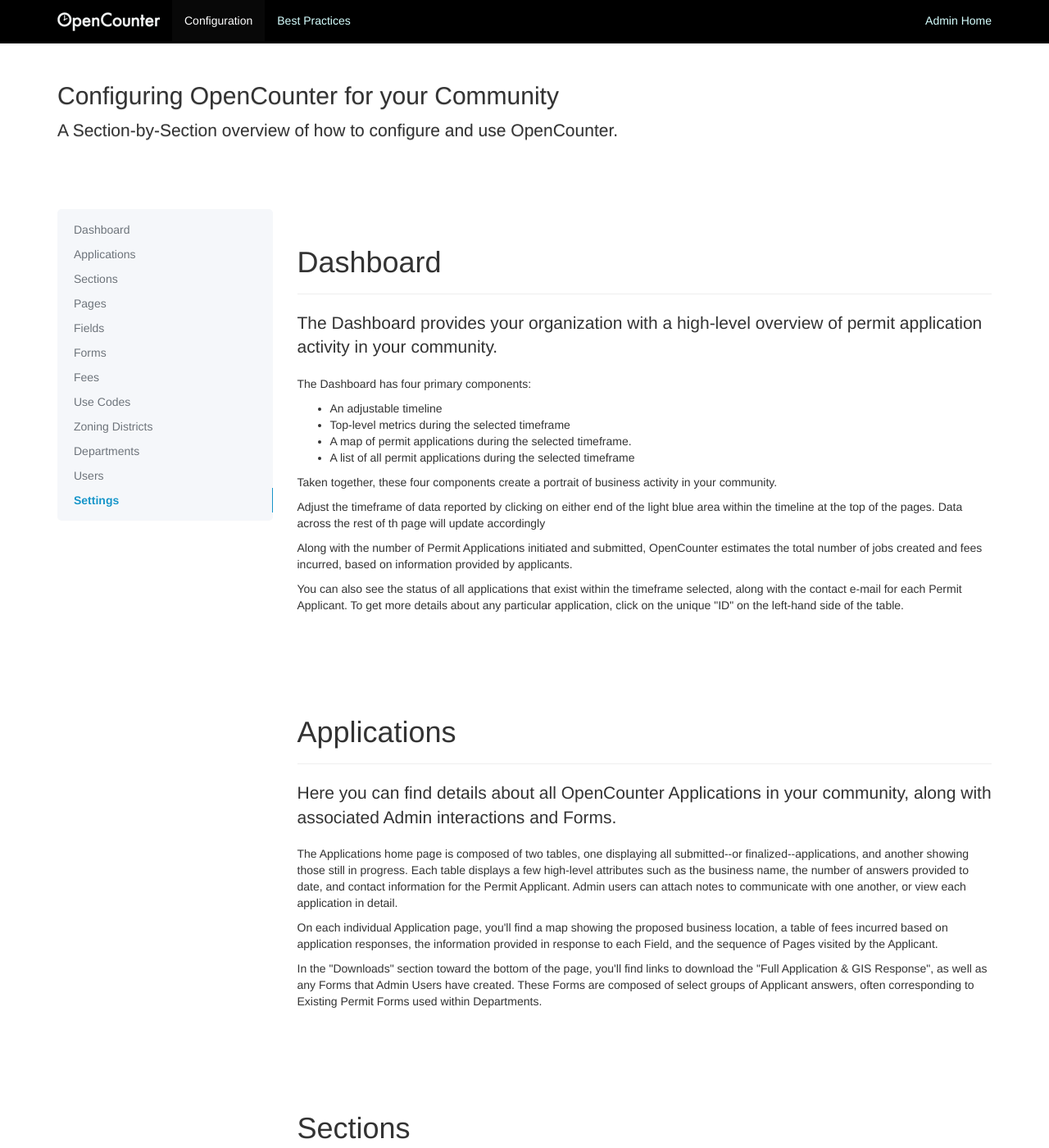
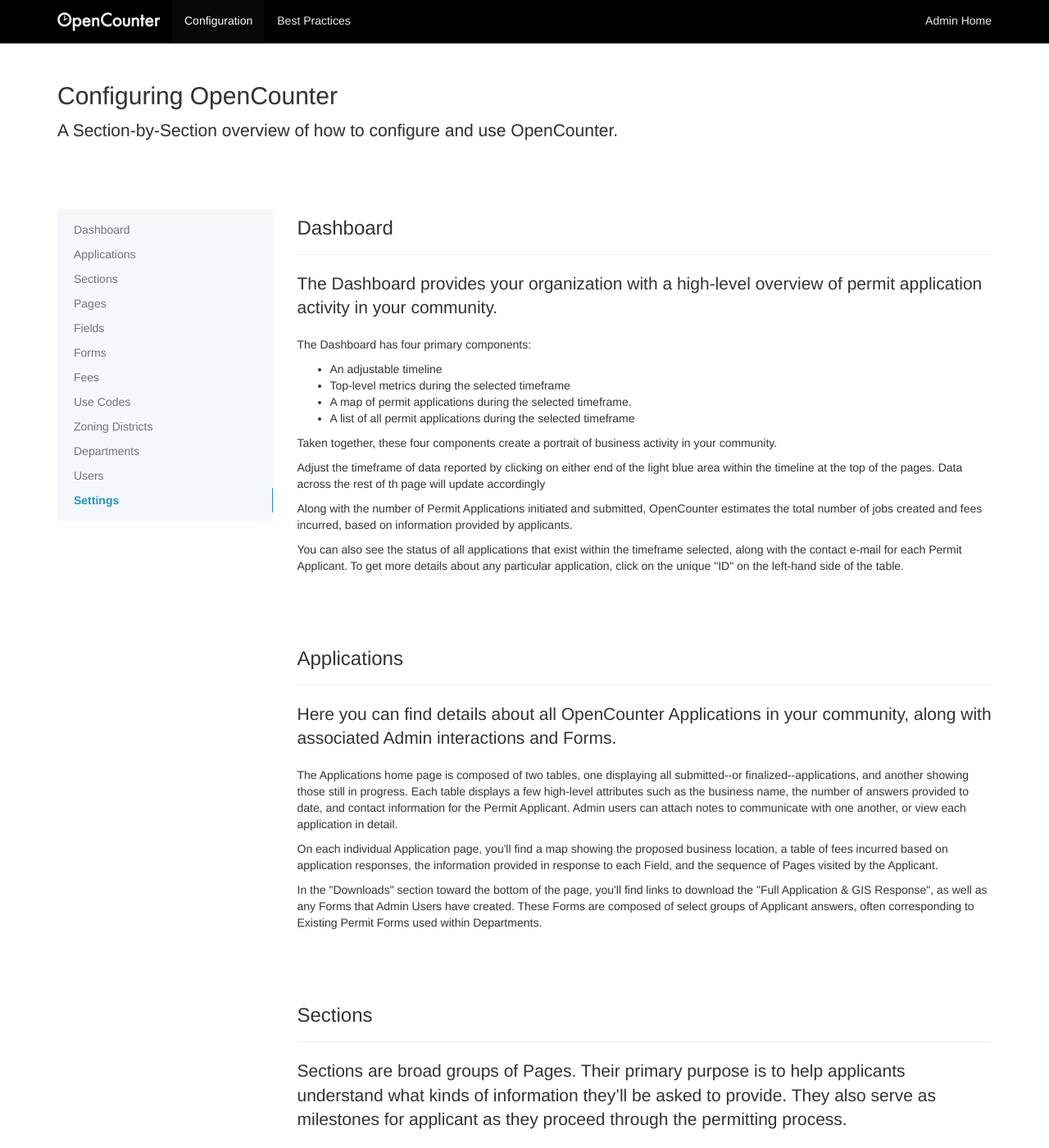
Before and after one commit to opencounter/helpdesk, a Jekyll site: the page built from configuration.html, in a window 1280 px wide and 1400 px high. Shown: the whole window at 82% size. Built offline with Jekyll 4.4.1, drawn with Linux system fonts in a browser that asks for light colours; nearby versions of some CDN libraries; Markdown is read by kramdown in place of the engine named in the settings; comment, search, counter and statistics services are not loaded.

Commit message:
more slight style changes

```diff
--- a/assets/css/docs.css
+++ b/assets/css/docs.css
@@ -107,8 +107,8 @@ body {
   color: #fff;
 }
 .bs-docs-nav .navbar-nav > li > a {
-  /* OC Blue 75% lighter*/
-  color: #D6FFFF;
+  /* Gray replacing OC Blue 75% lighter*/
+  color: #eee;
 }
 .bs-docs-nav .navbar-nav > li > a:hover {
   color: #fff;
--- a/configuration.html
+++ b/configuration.html
@@ -1,6 +1,6 @@
 ---
 layout: default
-title: Configuring OpenCounter for your Community
+title: Configuring OpenCounter
 slug: configuration
 lead: "A Section-by-Section overview of how to configure and use OpenCounter."
 base_url: "../"
@@ -8,7 +8,7 @@ base_url: "../"
 
   <div class="bs-docs-section">
     <div class="page-header">
-      <h1 id="admin-dashboard-section">Dashboard</h1>
+      <h3 id="admin-dashboard-section">Dashboard</h3>
     </div>
     <p class="lead">The Dashboard provides your organization with a high-level overview of permit application activity in your community.</p>
 
@@ -31,7 +31,7 @@ base_url: "../"
 
   <div class="bs-docs-section">
     <div class="page-header">
-      <h1 id="admin-applications-section">Applications</h1>
+      <h3 id="admin-applications-section">Applications</h3>
     </div>
     <p class="lead">Here you can find details about all OpenCounter Applications in your community, along with associated Admin interactions and Forms.</p>
 
@@ -45,7 +45,7 @@ base_url: "../"
 
   <div class="bs-docs-section">
     <div class="page-header">
-      <h1 id="admin-section-section">Sections</h1>
+      <h3 id="admin-section-section">Sections</h3>
     </div>
     <p class="lead">Sections are broad groups of Pages. Their primary purpose is to help applicants understand what kinds of information they’ll be asked to provide. They also serve as milestones for applicant as they proceed through the permitting process.</p>
 
@@ -72,7 +72,7 @@ base_url: "../"
 
   <div class="bs-docs-section">
     <div class="page-header">
-      <h1 id="admin-pages-section">Pages</h1>
+      <h3 id="admin-pages-section">Pages</h3>
     </div>
     <p class="lead">Pages are just what they sound like---single web pages that Applicant’s view one at a time. You can show them to Applicants based on Visibility Rules.</p>
 
@@ -118,7 +118,7 @@ base_url: "../"
 
   <div class="bs-docs-section">
     <div class="page-header">
-      <h1 id="admin-fields-section">Fields</h1>
+      <h3 id="admin-fields-section">Fields</h3>
     </div>
     <p class="lead">Fields are the building blocks of OpenCounter. They represent a discrete piece of information you are asking from the Applicant. They are then grouped into Pages.</p>
 
@@ -136,7 +136,7 @@ base_url: "../"
 
   <div class="bs-docs-section">
     <div class="page-header">
-      <h1 id="admin-forms-section">Forms</h1>
+      <h3 id="admin-forms-section">Forms</h3>
     </div>
     <p class="lead">Forms are a way to replicate your existing permitting process within OpenCounter.</p>
 
@@ -153,7 +153,7 @@ base_url: "../"
 
   <div class="bs-docs-section">
     <div class="page-header">
-      <h1 id="admin-fees-section">Fees</h1>
+      <h3 id="admin-fees-section">Fees</h3>
     </div>
     <p class="lead">Fees reflect your city’s Fee Schedule. </p>
 
@@ -174,7 +174,7 @@ base_url: "../"
 
   <div class="bs-docs-section">
     <div class="page-header">
-      <h1 id="admin-use-codes-section">Use Codes</h1>
+      <h3 id="admin-use-codes-section">Use Codes</h3>
     </div>
     <p class="lead">Use Codes are used to classify proposed businesses for zoning evaluation.</p>
 
@@ -202,7 +202,7 @@ base_url: "../"
 
   <div class="bs-docs-section">
     <div class="page-header">
-      <h1 id="admin-zoning-districts-section">Zoning Districts</h1>
+      <h3 id="admin-zoning-districts-section">Zoning Districts</h3>
     </div>
     <p class="lead">Zoning Districts reflect your community’s Zoning Ordnance. Zoning determines whether businesses within each Use Code are appropriate at any given location.</p>
 
@@ -226,7 +226,7 @@ base_url: "../"
 
   <div class="bs-docs-section">
     <div class="page-header">
-      <h1 id="admin-departments-section">Departments</h1>
+      <h3 id="admin-departments-section">Departments</h3>
     </div>
     <p class="lead">Departments are meant to reflect the Departments within your enterprise that are using the OpenCounter system.</p>
 
@@ -241,7 +241,7 @@ base_url: "../"
 
   <div class="bs-docs-section">
     <div class="page-header">
-      <h1 id="admin-users-section">Users</h1>
+      <h3 id="admin-users-section">Users</h3>
     </div>
     <p class="lead">A User is a member of your organization that uses OpenCounter.</p>
 
@@ -255,7 +255,7 @@ base_url: "../"
 
   <div class="bs-docs-section">
     <div class="page-header">
-      <h1 id="admin-settings-section">Settings</h1>
+      <h3 id="admin-settings-section">Settings</h3>
     </div>
     <p class="lead">This basic information helps differentiate your organization’s implementation of OpenCounter from others. It helps citizens know they are in the right place---and how to get to City Hall.</p>
 
```
Also changed, not shown: citizens.html (+4 -4 lines).
